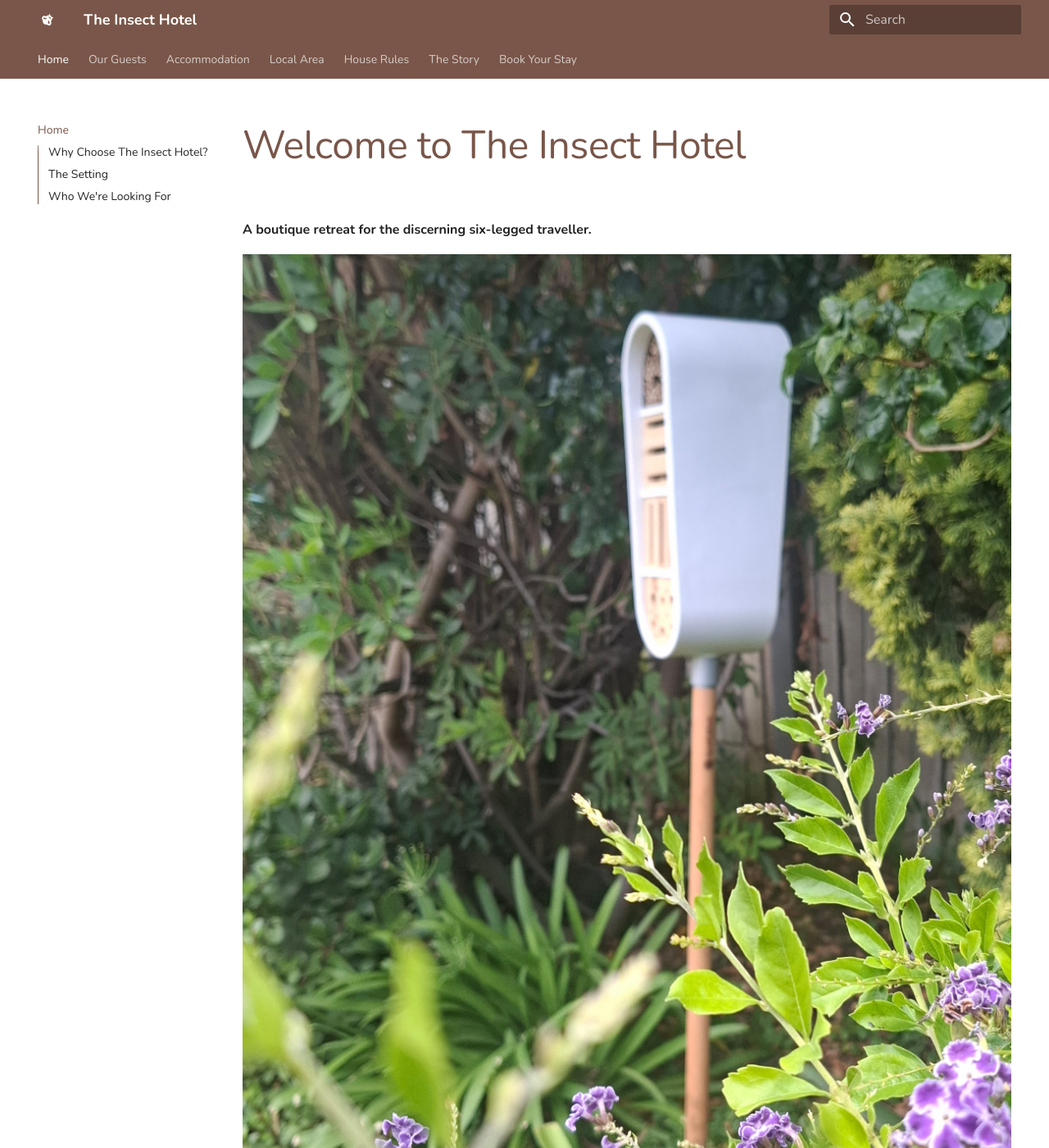
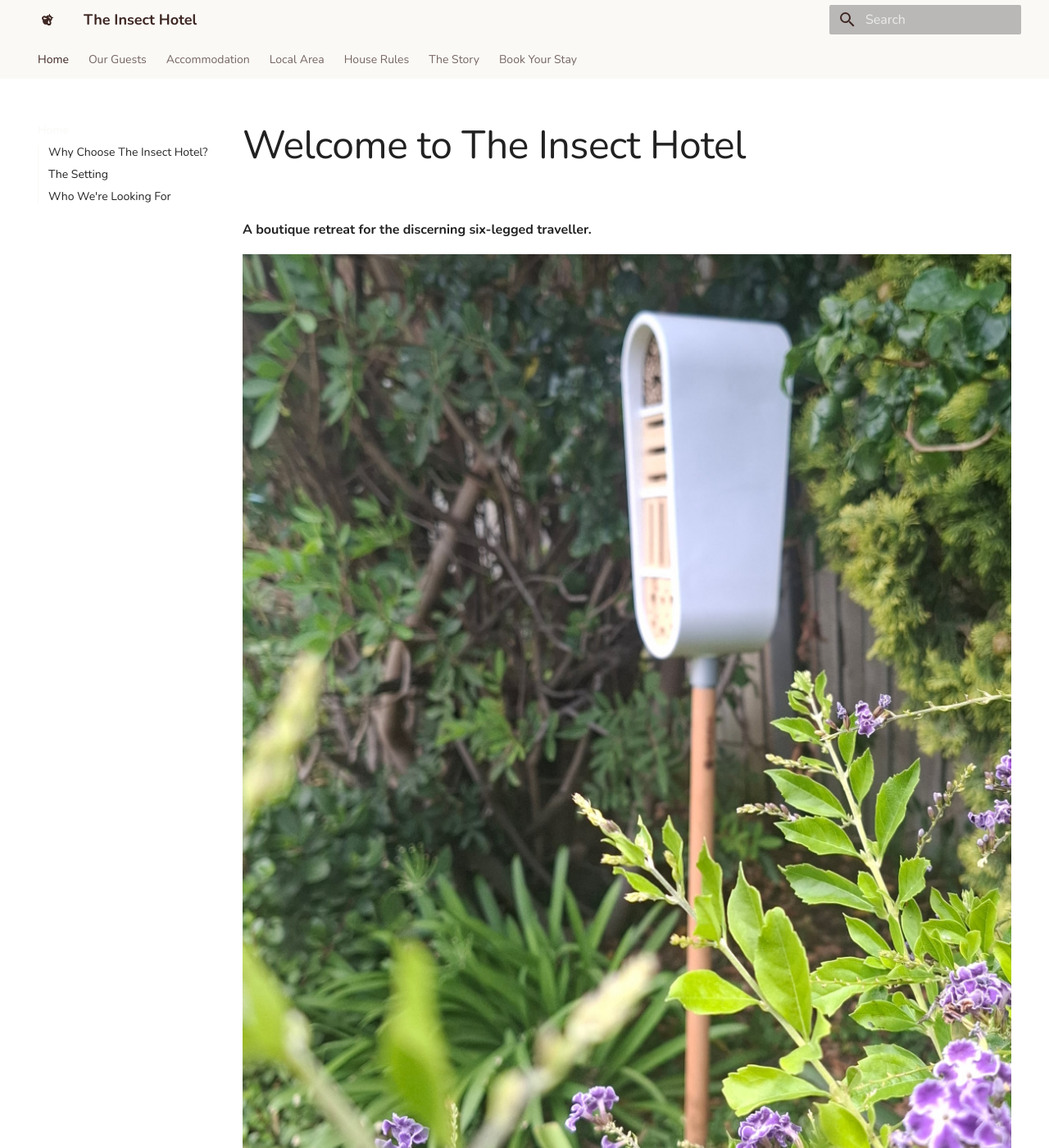
Before and after one commit to JonathanCGill/the-insect-hotel, an MkDocs documentation site: the page built from docs/index.md, in a window 1280 px wide and 1400 px high. Shown: the whole window at 82% size. Built offline with MkDocs 1.6.1 and Material for MkDocs 9.7.7, drawn with Linux system fonts in a browser that asks for light colours.

Commit message:
Update site colors to off-white background with dark brown text
Change the entire site (including navbar) to use an off-white (#FAF9F6)
background and dark brown (#3E2723) font color. Updates CSS custom
properties and all hardcoded color references for consistency.

https://claude.ai/code/session_01TjJ74WJKRFZoZK9VYrFjhC

```diff
--- a/docs/assets/css/custom.css
+++ b/docs/assets/css/custom.css
@@ -1,15 +1,19 @@
 /* The Insect Hotel — Custom Styles */
 
 :root {
-  --md-primary-fg-color: #5D4037;
-  --md-primary-bg-color: #EFEBE9;
+  --md-primary-fg-color: #FAF9F6;
+  --md-primary-bg-color: #3E2723;
   --md-accent-fg-color: #FF8F00;
+  --md-default-bg-color: #FAF9F6;
+  --md-default-fg-color: #3E2723;
+  --md-default-fg-color--light: #5D4037;
+  --md-default-fg-color--lighter: #8D6E63;
 }
 
 /* Hero section on homepage */
 .md-content h1 {
   font-size: 2.4rem;
-  color: var(--md-primary-fg-color);
+  color: var(--md-default-fg-color);
 }
 
 /* Warm, natural feel for admonitions */
@@ -20,7 +24,7 @@
 
 .md-typeset .admonition.note,
 .md-typeset details.note {
-  border-color: #5D4037;
+  border-color: #3E2723;
 }
 
 /* Softer horizontal rules */
@@ -30,8 +34,8 @@
 
 /* Table styling */
 .md-typeset table:not([class]) th {
-  background-color: #5D4037;
-  color: #EFEBE9;
+  background-color: #3E2723;
+  color: #FAF9F6;
 }
 
 /* Quote styling for the philosophy section */
@@ -53,8 +57,8 @@
 
 .book-button {
   display: inline-block;
-  background-color: #5D4037;
-  color: #EFEBE9 !important;
+  background-color: #3E2723;
+  color: #FAF9F6 !important;
   padding: 1rem 2.5rem;
   border-radius: 0.5rem;
   font-size: 1.2rem;
@@ -92,8 +96,8 @@
 }
 
 .uv-block.selected {
-  border-color: #5D4037;
-  box-shadow: 0 0 0 3px rgba(93, 64, 55, 0.35);
+  border-color: #3E2723;
+  box-shadow: 0 0 0 3px rgba(62, 39, 35, 0.35);
 }
 
 .uv-hint {
@@ -104,8 +108,8 @@
 
 .uv-submit {
   display: inline-block;
-  background-color: #5D4037;
-  color: #EFEBE9;
+  background-color: #3E2723;
+  color: #FAF9F6;
   border: none;
   padding: 0.75rem 2rem;
   border-radius: 0.5rem;
--- a/mkdocs.yml
+++ b/mkdocs.yml
@@ -6,7 +6,7 @@ theme:
   name: material
   custom_dir: overrides
   palette:
-    primary: brown
+    primary: custom
     accent: amber
   font:
     text: Nunito
```
